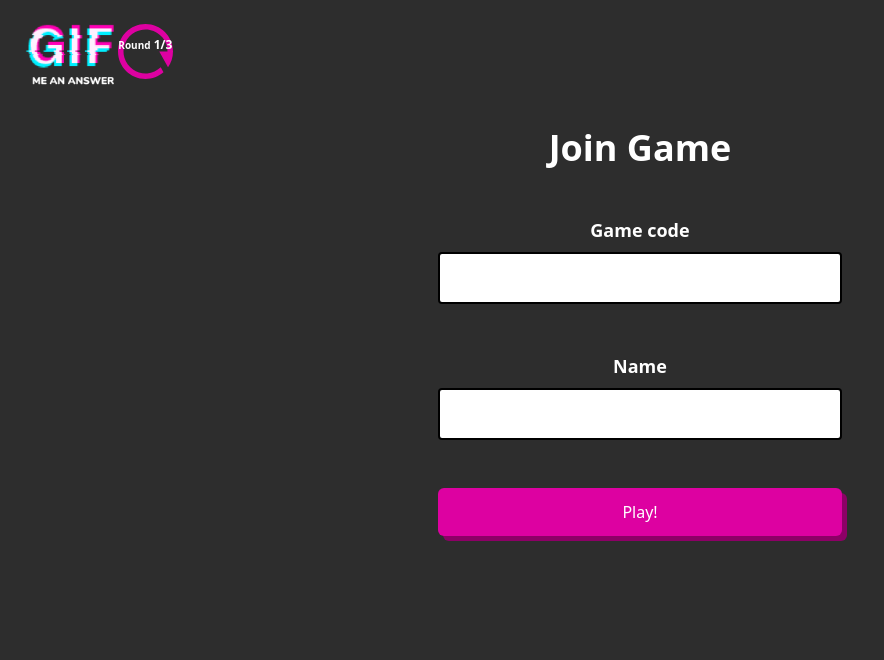
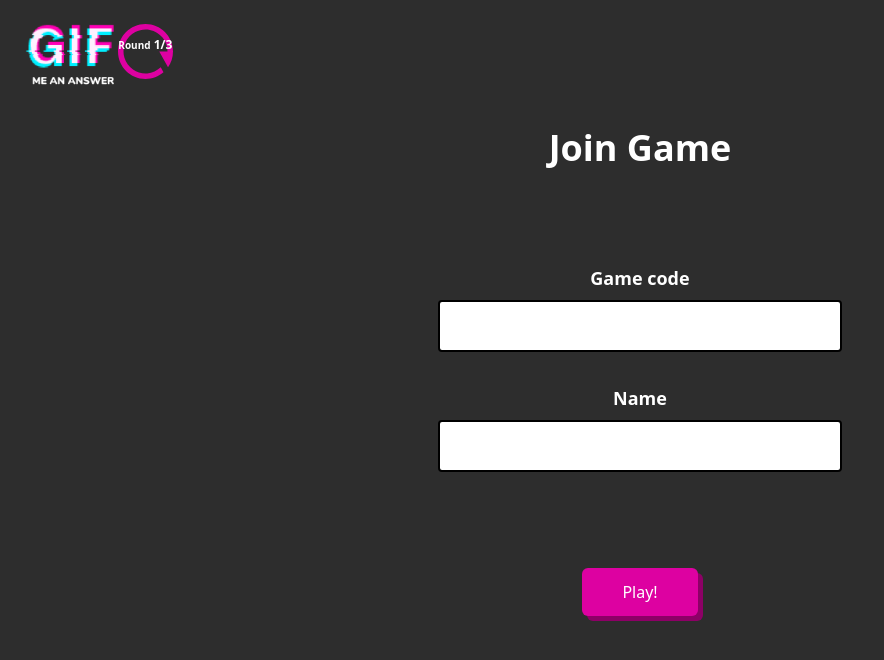
Before and after one commit to futu-sto-tech/gif-me-an-answer-client, a Next.js app: page /game in a window 1280 px wide. Shown: the top 660 px of the page, without its empty margins (0-884 px from the left). Built offline with nearby package versions, Linux system fonts and the light colour scheme; no server answers.

Commit message:
Update join screen

```diff
--- a/src/screens/join-game.tsx
+++ b/src/screens/join-game.tsx
@@ -28,13 +28,16 @@ const JoinGameScreen: React.FC<Props> = ({ onSetup }) => {
   };
 
   return (
-    <div className="flex flex-col items-center p-12 space-y-12">
-      <h1 className="text-4xl font-bold text-white">Join Game</h1>
-      <form className="flex flex-col justify-center space-y-12" onSubmit={handleSubmit}>
+    <form
+      onSubmit={handleSubmit}
+      className="h-full flex flex-col justify-between py-12 md:items-center md:justify-start md:space-y-24"
+    >
+      <h1 className="text-4xl font-extrabold text-white text-center">Join Game</h1>
+      <div className="flex flex-col justify-center space-y-8">
         <div className="space-y-2">
           <h2 className="text-lg font-bold text-center text-white">Game code</h2>
           <input
-            className="px-4 py-2 text-2xl font-bold border-2 border-black rounded text-pink"
+            className="px-4 py-2 text-2xl font-bold border-2 border-black rounded text-pink w-full"
             type="text"
             pattern="[0-9]{4}"
             required
@@ -46,17 +49,17 @@ const JoinGameScreen: React.FC<Props> = ({ onSetup }) => {
         <div className="space-y-2">
           <h2 className="text-lg font-bold text-center text-white">Name</h2>
           <input
-            className="px-4 py-2 text-2xl font-bold border-2 border-black rounded text-pink"
+            className="px-4 py-2 text-2xl font-bold border-2 border-black rounded text-pink w-full"
             type="text"
             required
             value={playerName}
             onChange={({ target: { value } }) => setPlayerName(value)}
           />
         </div>
+      </div>
 
-        <Button buttonText="Play!" type="submit" />
-      </form>
-    </div>
+      <Button buttonText="Play!" type="submit" />
+    </form>
   );
 };
 
```
